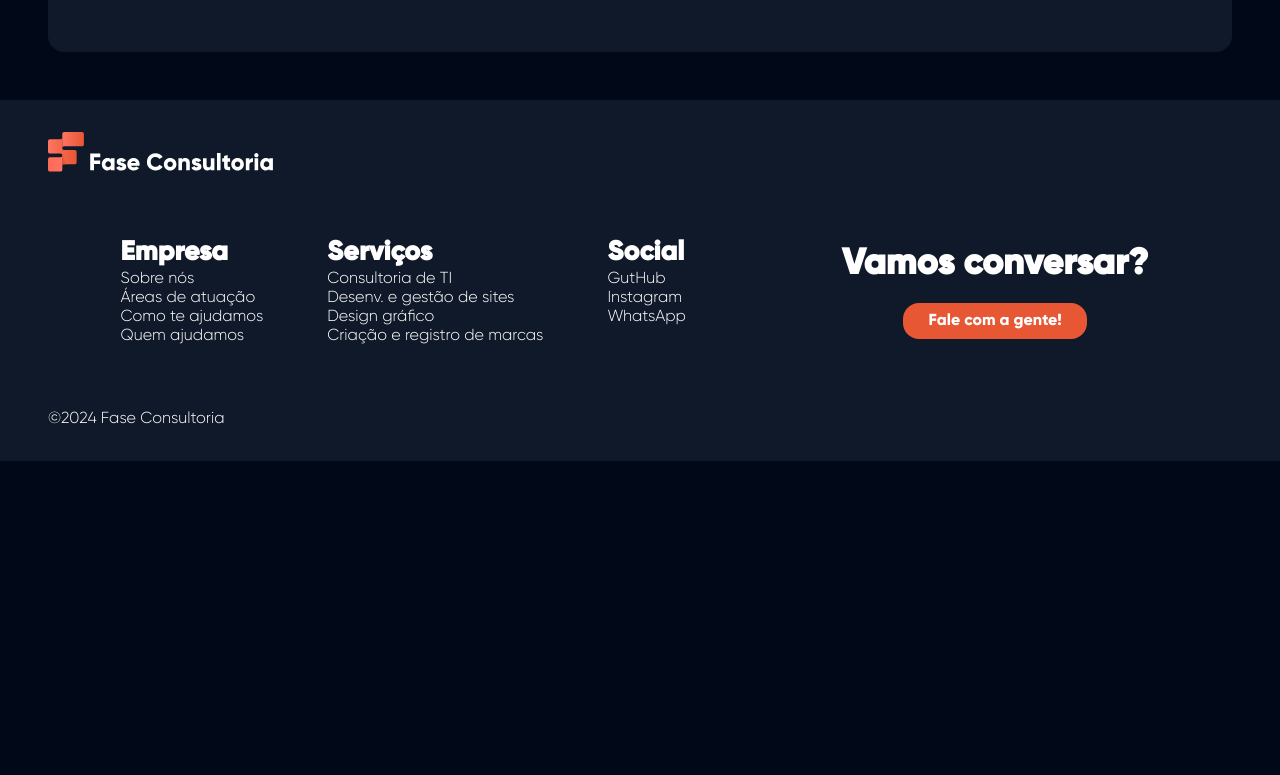
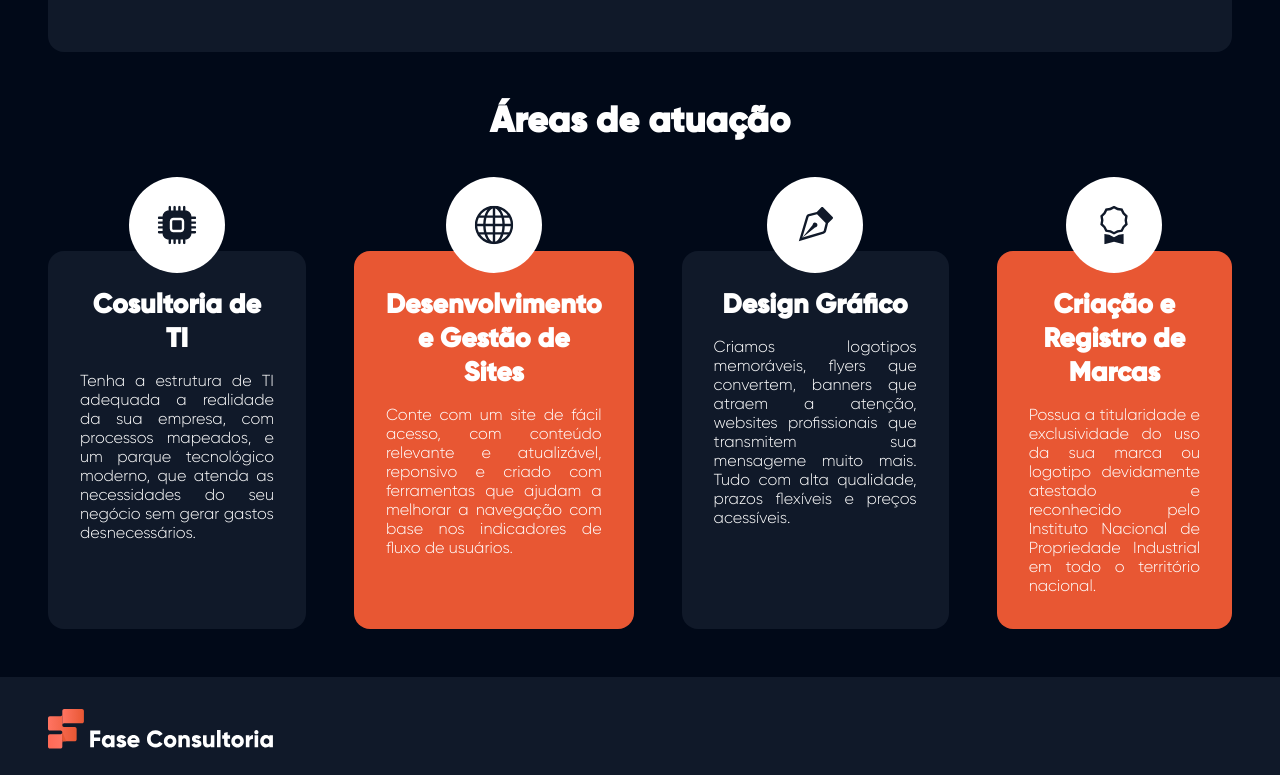
Before and after one commit to LeonardoLeite/fase-consultoria, a Vue app: page / in a window 1280 px wide. Shown: the part 1505-2280 px from the top of the page. Before the commit the page ends 1966 px from the top, so only its background shows below. Built offline with nearby package versions, Linux system fonts and the light colour scheme.

Commit message:
AreaCard component
Creations and implementations of AreaCard component in the HomeView

```diff
--- a/src/components/AreaCard.vue
+++ b/src/components/AreaCard.vue
@@ -1,27 +1,76 @@
 <!--Template-->
 <template>
   <div id="cardContainer">
+    <!-- TODO Why is the bool prop not working? -->
     <div id="cardContent">
       <!-- Gliph -->
-      <img src="../assets/images/chip.svg" alt="Computer chip" />
+      <img :src="imageBadge" alt="Computer chip" />
       <!-- Title -->
       <h3>{{ cardTitle }}</h3>
       <!-- Text -->
       <p>{{ cardText }}</p>
     </div>
+    <div id="background" class="blue" :class="{ orange: hasOrangeBg }"></div>
   </div>
 </template>
 
 <!--Script-->
 <script>
 export default {
-  props: { cardBadge: String, cardTitle: String, cardText: String },
+  props: { cardBadge: String, cardTitle: String, cardText: String, hasOrangeBg: String },
   data() {
-    return {}
+    return {
+      imageBadge: 'src/assets/images/' + this.cardBadge
+    }
   }
 }
 </script>
 
 <!--Style-->
 <!-- Add 'scoped' attribute to limit CSS to this component only -->
-<style scoped></style>
+<style scoped>
+.blue {
+  background-color: var(--main-blue-color);
+}
+
+#cardContainer {
+  max-width: 25%;
+}
+
+#background {
+  position: relative;
+  z-index: 0;
+  border-radius: 1rem;
+  top: -78%;
+  width: 100%;
+  height: 78%;
+}
+
+#cardContent {
+  position: relative;
+  z-index: 1;
+  display: flex;
+  flex-direction: column;
+  padding: 2rem;
+  gap: 1rem;
+  align-items: center;
+  min-height: 100%;
+}
+
+#cardContent > img {
+  max-height: 6rem;
+}
+
+#cardContent > h3 {
+  text-align: center;
+}
+
+#cardContent > p {
+  text-align: justify;
+  text-wrap: balance;
+}
+
+.orange {
+  background-color: var(--main-orange-color);
+}
+</style>
--- a/src/components/StarterBanner.vue
+++ b/src/components/StarterBanner.vue
@@ -13,8 +13,7 @@
       </div>
     </div>
     <div>
-      <!-- TODO load image dicamicaly from the props -->
-      <img src="@/assets/images/Notebook.svg" alt="Laptop image" />
+      <img :src="imagePath" alt="Laptop image" />
     </div>
   </section>
 </template>
@@ -33,7 +32,7 @@ export default {
   },
   data() {
     return {
-      imagePath: '@/assets/images/' + this.imageElement
+      imagePath: 'src/assets/images/' + this.imageElement
     }
   }
 }
--- a/src/views/HomeView.vue
+++ b/src/views/HomeView.vue
@@ -22,6 +22,29 @@
   <section id="about">
     <about-fase></about-fase>
   </section>
+  <section id="areas">
+    <h2 style="text-align: center">Áreas de atuação</h2>
+    <div id="areaCards">
+      <area-card
+        card-badge="chip.svg"
+        card-title="Cosultoria de TI"
+        card-text="Tenha a estrutura de TI adequada a realidade da sua empresa, com processos mapeados, e um parque tecnológico moderno, que atenda as necessidades do seu negócio sem gerar gastos desnecessários."></area-card>
+      <area-card
+        card-badge="world.svg"
+        card-title="Desenvolvimento e Gestão de Sites"
+        card-text="Conte com um site de fácil acesso, com conteúdo relevante e atualizável, reponsivo e criado com ferramentas que ajudam a melhorar a navegação com base nos indicadores de fluxo de usuários."
+        has-orange-bg="true"></area-card>
+      <area-card
+        card-badge="pen.svg"
+        card-title="Design Gráfico"
+        card-text=" Criamos logotipos memoráveis, flyers que convertem, banners que atraem a atenção, websites profissionais que transmitem sua mensageme muito mais. Tudo com alta qualidade, prazos flexíveis e preços acessíveis."></area-card>
+      <area-card
+        card-badge="badge.svg"
+        card-title="Criação e Registro de Marcas"
+        card-text="Possua a titularidade e exclusividade do uso da sua marca ou logotipo devidamente atestado e reconhecido pelo Instituto Nacional de Propriedade Industrial em todo o território nacional."
+        has-orange-bg="true"></area-card>
+    </div>
+  </section>
 </template>
 
 <!--Script-->
@@ -29,9 +52,10 @@
 import StarterBanner from '@/components/StarterBanner.vue'
 import MyNumbers from '@/components/MyNumbers.vue'
 import AboutFase from '@/components/AboutFase.vue'
+import AreaCard from '@/components/AreaCard.vue'
 
 export default {
-  components: { StarterBanner, MyNumbers, AboutFase }
+  components: { StarterBanner, MyNumbers, AboutFase, AreaCard }
 }
 </script>
 
@@ -40,6 +64,16 @@ export default {
 <style scoped>
 #about {
   background-color: var(--main-background-color);
+}
+
+#areas {
+  margin: 3rem;
+}
+
+#areaCards {
+  display: flex;
+  justify-content: space-between;
+  gap: 3rem;
 }
 
 #numbers {
```
Also changed, not shown: src/assets/images/chip.svg.
